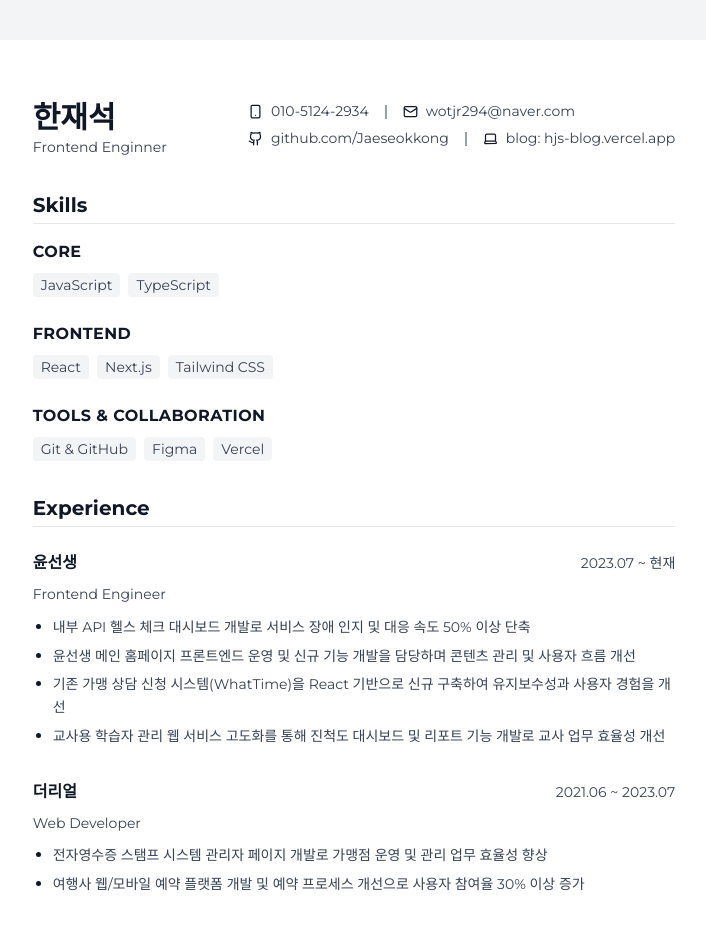
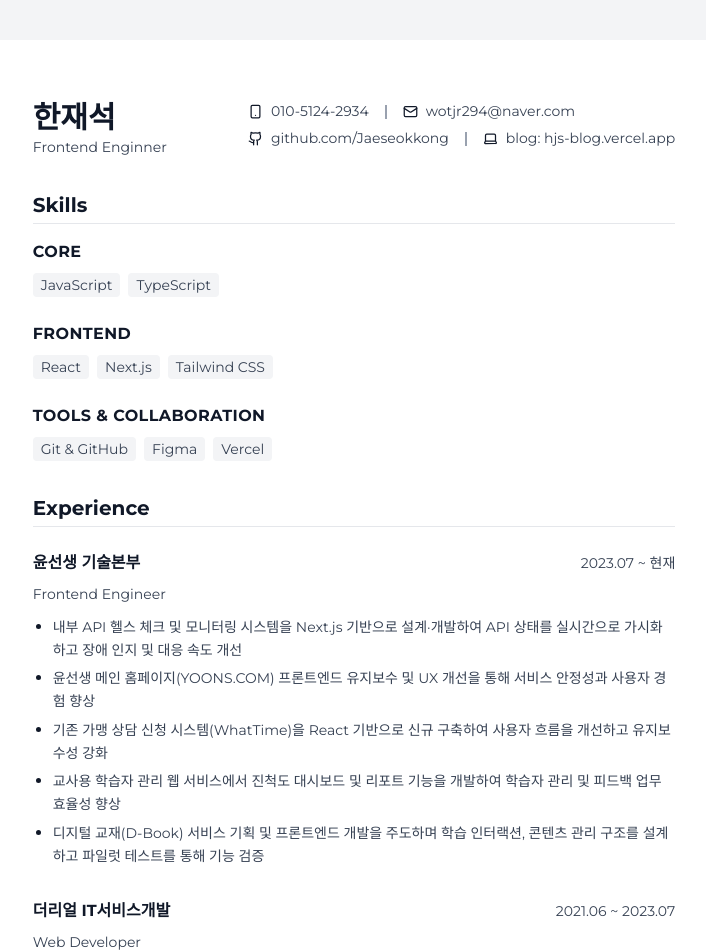
Before and after one commit to Jaeseokkong/NEXT-BLOG, a Next.js app: page /resume in a window 1280 px wide. Shown: the top 952 px of the page, without its empty margins (286-992 px from the left). Built offline with nearby package versions, Linux system fonts and the light colour scheme.

Commit message:
fix(resume): achivements 및 company 부서 추가

```diff
--- a/src/app/resume/components/organisms/ExperienceSection.tsx
+++ b/src/app/resume/components/organisms/ExperienceSection.tsx
@@ -9,23 +9,26 @@ export default function ExperienceSection() {
 
             <div className="mt-6 space-y-8">
                 <ExperienceItem
-                    company="윤선생"
+                    company="윤선생 기술본부"
                     role="Frontend Engineer"
                     period="2023.07 ~ 현재"
                     achievements={[
-                        "내부 API 헬스 체크 대시보드 개발로 서비스 장애 인지 및 대응 속도 50% 이상 단축",
-                        "윤선생 메인 홈페이지 프론트엔드 운영 및 신규 기능 개발을 담당하며 콘텐츠 관리 및 사용자 흐름 개선",
-                        "기존 가맹 상담 신청 시스템(WhatTime)을 React 기반으로 신규 구축하여 유지보수성과 사용자 경험을 개선",
-                        "교사용 학습자 관리 웹 서비스 고도화를 통해 진척도 대시보드 및 리포트 기능 개발로 교사 업무 효율성 개선",
+                        "내부 API 헬스 체크 및 모니터링 시스템을 Next.js 기반으로 설계·개발하여 API 상태를 실시간으로 가시화하고 장애 인지 및 대응 속도 개선",
+                        "윤선생 메인 홈페이지(YOONS.COM) 프론트엔드 유지보수 및 UX 개선을 통해 서비스 안정성과 사용자 경험 향상",
+                        "기존 가맹 상담 신청 시스템(WhatTime)을 React 기반으로 신규 구축하여 사용자 흐름을 개선하고 유지보수성 강화",
+                        "교사용 학습자 관리 웹 서비스에서 진척도 대시보드 및 리포트 기능을 개발하여 학습자 관리 및 피드백 업무 효율성 향상",
+                        "디지털 교재(D-Book) 서비스 기획 및 프론트엔드 개발을 주도하며 학습 인터랙션, 콘텐츠 관리 구조를 설계하고 파일럿 테스트를 통해 기능 검증",
                     ]}
                 />
                 <ExperienceItem
-                    company="더리얼"
+                    company="더리얼 IT서비스개발"
                     role="Web Developer"
                     period="2021.06 ~ 2023.07"
                     achievements={[
-                      "전자영수증 스탬프 시스템 관리자 페이지 개발로 가맹점 운영 및 관리 업무 효율성 향상",
-                      "여행사 웹/모바일 예약 플랫폼 개발 및 예약 프로세스 개선으로 사용자 참여율 30% 이상 증가",
+                        "전자영수증 가맹점 스탬프 관리자 페이지(Metacity Stamp)를 개발하여 템플릿 관리 및 알림톡 발송 기능을 구현하고, 전송 성공률 95% 달성",
+                        "여행사 웹·모바일 예약 플랫폼 개발에 참여하여 검색·예약 프로세스를 개선하고 사용자 참여율 30%, 예약 관리 효율성 40% 향상",
+                        "React Native 기반 SNS 여행 애플리케이션 고도화 작업을 통해 UI/UX 개선, 다국어 지원 및 보안 기능을 적용하여 앱 성능 및 사용자 만족도 개선",
+                        "WebSocket 기반 실시간 VOC 연동 애플리케이션 개발로 실시간 데이터 시각화 및 관리자 UI/UX 개선 경험",
                     ]}
                 />
             </div>
```
